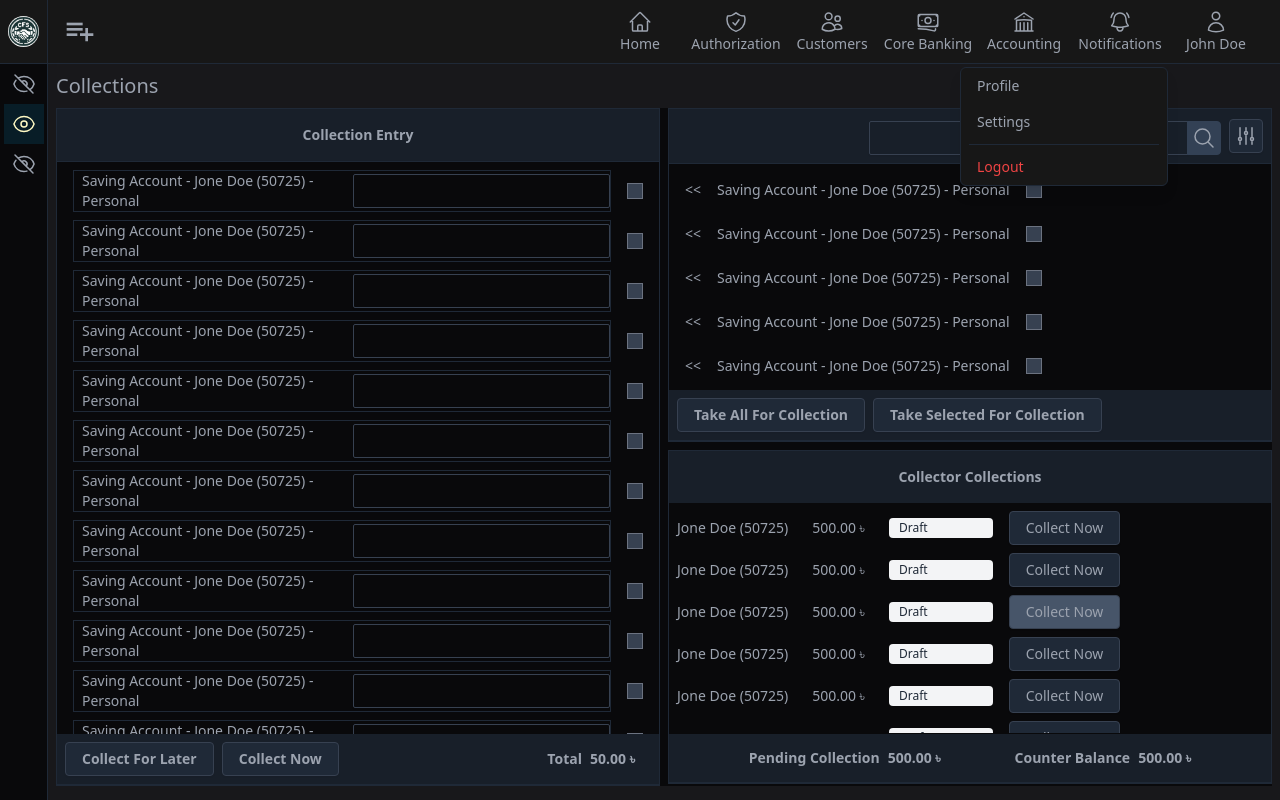
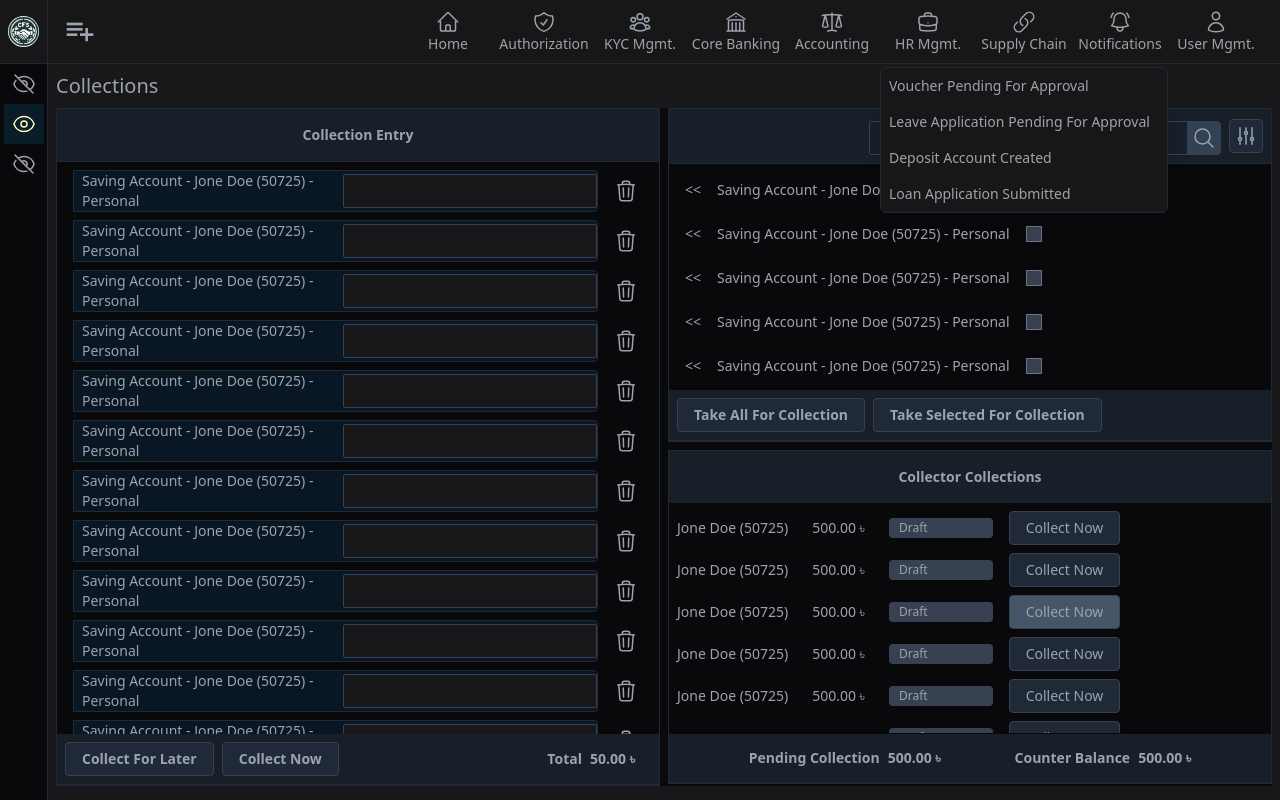
Before and after one commit to Newton-Mitro/ccs.ui, a React (Create React App) app: page /kyc/peoples in a window 1280 px wide. Both pictures are taken after a click on the button "Notifications". Built offline with nearby package versions, Linux system fonts and the light colour scheme.

Commit message:
ui update

```diff
--- a/src/layouts/AuthLayout.tsx
+++ b/src/layouts/AuthLayout.tsx
@@ -179,7 +179,7 @@ const AuthLayout = () => {
               className={({ isActive }) => {
                 return `${
                   isActive ? "text-gray-300 font-bold" : ""
-                } flex flex-col items-center justify-center h-full hover:cursor-pointer hover:text-gray-300w-10 lg:w-24 w-10 hover:text-yellow-100`;
+                } flex flex-col items-center justify-center h-full hover:cursor-pointer hover:text-gray-300w-10 lg:w-24 w-8 hover:text-yellow-100`;
               }}
             >
               <svg
@@ -204,7 +204,7 @@ const AuthLayout = () => {
               className={({ isActive }) => {
                 return `${
                   isActive ? "text-gray-300 font-bold" : ""
-                } flex flex-col items-center justify-center h-full hover:cursor-pointer hover:text-gray-300w-10 lg:w-24 w-10 hover:text-yellow-100`;
+                } flex flex-col items-center justify-center h-full hover:cursor-pointer hover:text-gray-300w-10 lg:w-24 w-8 hover:text-yellow-100`;
               }}
             >
               <svg
@@ -229,57 +229,32 @@ const AuthLayout = () => {
               className={({ isActive }) => {
                 return `${
                   isActive ? "text-gray-300 font-bold" : ""
-                } flex flex-col items-center justify-center h-full hover:cursor-pointer hover:text-gray-300w-10 lg:w-24 w-10 hover:text-yellow-100`;
+                } flex flex-col items-center justify-center h-full hover:cursor-pointer hover:text-gray-300w-10 lg:w-24 w-8 hover:text-yellow-100`;
               }}
             >
               <svg
                 xmlns="http://www.w3.org/2000/svg"
                 fill="none"
                 viewBox="0 0 24 24"
-                strokeWidth={1.5}
+                stroke-width="1.5"
                 stroke="currentColor"
                 className="w-6 h-6"
               >
                 <path
-                  strokeLinecap="round"
-                  strokeLinejoin="round"
-                  d="M15 19.128a9.38 9.38 0 0 0 2.625.372 9.337 9.337 0 0 0 4.121-.952 4.125 4.125 0 0 0-7.533-2.493M15 19.128v-.003c0-1.113-.285-2.16-.786-3.07M15 19.128v.106A12.318 12.318 0 0 1 8.624 21c-2.331 0-4.512-.645-6.374-1.766l-.001-.109a6.375 6.375 0 0 1 11.964-3.07M12 6.375a3.375 3.375 0 1 1-6.75 0 3.375 3.375 0 0 1 6.75 0Zm8.25 2.25a2.625 2.625 0 1 1-5.25 0 2.625 2.625 0 0 1 5.25 0Z"
+                  stroke-linecap="round"
+                  stroke-linejoin="round"
+                  d="M18 18.72a9.094 9.094 0 0 0 3.741-.479 3 3 0 0 0-4.682-2.72m.94 3.198.001.031c0 .225-.012.447-.037.666A11.944 11.944 0 0 1 12 21c-2.17 0-4.207-.576-5.963-1.584A6.062 6.062 0 0 1 6 18.719m12 0a5.971 5.971 0 0 0-.941-3.197m0 0A5.995 5.995 0 0 0 12 12.75a5.995 5.995 0 0 0-5.058 2.772m0 0a3 3 0 0 0-4.681 2.72 8.986 8.986 0 0 0 3.74.477m.94-3.197a5.971 5.971 0 0 0-.94 3.197M15 6.75a3 3 0 1 1-6 0 3 3 0 0 1 6 0Zm6 3a2.25 2.25 0 1 1-4.5 0 2.25 2.25 0 0 1 4.5 0Zm-13.5 0a2.25 2.25 0 1 1-4.5 0 2.25 2.25 0 0 1 4.5 0Z"
                 />
               </svg>
 
-              <span className="hidden lg:inline-block">Customers</span>
+              <span className="hidden lg:inline-block">KYC Mgmt.</span>
             </NavLink>
             <NavLink
               to="/core-banking"
               className={({ isActive }) => {
                 return `${
                   isActive ? "text-gray-300 font-bold" : ""
-                } flex flex-col items-center justify-center h-full hover:cursor-pointer hover:text-gray-300w-10 lg:w-24 w-10 hover:text-yellow-100`;
-              }}
-            >
-              <svg
-                xmlns="http://www.w3.org/2000/svg"
-                fill="none"
-                viewBox="0 0 24 24"
-                strokeWidth="1.5"
-                stroke="currentColor"
-                className="w-6 h-6"
-              >
-                <path
-                  strokeLinecap="round"
-                  strokeLinejoin="round"
-                  d="M2.25 18.75a60.07 60.07 0 0 1 15.797 2.101c.727.198 1.453-.342 1.453-1.096V18.75M3.75 4.5v.75A.75.75 0 0 1 3 6h-.75m0 0v-.375c0-.621.504-1.125 1.125-1.125H20.25M2.25 6v9m18-10.5v.75c0 .414.336.75.75.75h.75m-1.5-1.5h.375c.621 0 1.125.504 1.125 1.125v9.75c0 .621-.504 1.125-1.125 1.125h-.375m1.5-1.5H21a.75.75 0 0 0-.75.75v.75m0 0H3.75m0 0h-.375a1.125 1.125 0 0 1-1.125-1.125V15m1.5 1.5v-.75A.75.75 0 0 0 3 15h-.75M15 10.5a3 3 0 1 1-6 0 3 3 0 0 1 6 0Zm3 0h.008v.008H18V10.5Zm-12 0h.008v.008H6V10.5Z"
-                />
-              </svg>
-
-              <span className="hidden lg:inline-block">Core Banking</span>
-            </NavLink>
-            <NavLink
-              to="/accounting"
-              className={({ isActive }) => {
-                return `${
-                  isActive ? "text-gray-300 font-bold" : ""
-                } flex flex-col items-center justify-center h-full hover:cursor-pointer hover:text-gray-300w-10 lg:w-24 w-10 hover:text-yellow-100`;
+                } flex flex-col items-center justify-center h-full hover:cursor-pointer hover:text-gray-300w-10 lg:w-24 w-8 hover:text-yellow-100`;
               }}
             >
               <svg
@@ -297,14 +272,92 @@ const AuthLayout = () => {
                 />
               </svg>
 
+              <span className="hidden lg:inline-block">Core Banking</span>
+            </NavLink>
+            <NavLink
+              to="/accounting"
+              className={({ isActive }) => {
+                return `${
+                  isActive ? "text-gray-300 font-bold" : ""
+                } flex flex-col items-center justify-center h-full hover:cursor-pointer hover:text-gray-300w-10 lg:w-24 w-8 hover:text-yellow-100`;
+              }}
+            >
+              <svg
+                xmlns="http://www.w3.org/2000/svg"
+                fill="none"
+                viewBox="0 0 24 24"
+                stroke-width="1.5"
+                stroke="currentColor"
+                className="w-6 h-6"
+              >
+                <path
+                  stroke-linecap="round"
+                  stroke-linejoin="round"
+                  d="M12 3v17.25m0 0c-1.472 0-2.882.265-4.185.75M12 20.25c1.472 0 2.882.265 4.185.75M18.75 4.97A48.416 48.416 0 0 0 12 4.5c-2.291 0-4.545.16-6.75.47m13.5 0c1.01.143 2.01.317 3 .52m-3-.52 2.62 10.726c.122.499-.106 1.028-.589 1.202a5.988 5.988 0 0 1-2.031.352 5.988 5.988 0 0 1-2.031-.352c-.483-.174-.711-.703-.59-1.202L18.75 4.971Zm-16.5.52c.99-.203 1.99-.377 3-.52m0 0 2.62 10.726c.122.499-.106 1.028-.589 1.202a5.989 5.989 0 0 1-2.031.352 5.989 5.989 0 0 1-2.031-.352c-.483-.174-.711-.703-.59-1.202L5.25 4.971Z"
+                />
+              </svg>
+
               <span className="hidden lg:inline-block">Accounting</span>
             </NavLink>
+
+            <NavLink
+              to="/human-resource"
+              className={({ isActive }) => {
+                return `${
+                  isActive ? "text-gray-300 font-bold" : ""
+                } flex flex-col items-center justify-center h-full hover:cursor-pointer hover:text-gray-300w-10 lg:w-24 w-8 hover:text-yellow-100`;
+              }}
+            >
+              <svg
+                xmlns="http://www.w3.org/2000/svg"
+                fill="none"
+                viewBox="0 0 24 24"
+                stroke-width="1.5"
+                stroke="currentColor"
+                className="w-6 h-6"
+              >
+                <path
+                  stroke-linecap="round"
+                  stroke-linejoin="round"
+                  d="M20.25 14.15v4.25c0 1.094-.787 2.036-1.872 2.18-2.087.277-4.216.42-6.378.42s-4.291-.143-6.378-.42c-1.085-.144-1.872-1.086-1.872-2.18v-4.25m16.5 0a2.18 2.18 0 0 0 .75-1.661V8.706c0-1.081-.768-2.015-1.837-2.175a48.114 48.114 0 0 0-3.413-.387m4.5 8.006c-.194.165-.42.295-.673.38A23.978 23.978 0 0 1 12 15.75c-2.648 0-5.195-.429-7.577-1.22a2.016 2.016 0 0 1-.673-.38m0 0A2.18 2.18 0 0 1 3 12.489V8.706c0-1.081.768-2.015 1.837-2.175a48.111 48.111 0 0 1 3.413-.387m7.5 0V5.25A2.25 2.25 0 0 0 13.5 3h-3a2.25 2.25 0 0 0-2.25 2.25v.894m7.5 0a48.667 48.667 0 0 0-7.5 0M12 12.75h.008v.008H12v-.008Z"
+                />
+              </svg>
+
+              <span className="hidden lg:inline-block">HR Mgmt.</span>
+            </NavLink>
+
+            <NavLink
+              to="/procurement"
+              className={({ isActive }) => {
+                return `${
+                  isActive ? "text-gray-300 font-bold" : ""
+                } flex flex-col items-center justify-center h-full hover:cursor-pointer hover:text-gray-300w-10 lg:w-24 w-8 hover:text-yellow-100`;
+              }}
+            >
+              <svg
+                xmlns="http://www.w3.org/2000/svg"
+                fill="none"
+                viewBox="0 0 24 24"
+                stroke-width="1.5"
+                stroke="currentColor"
+                className="w-6 h-6"
+              >
+                <path
+                  stroke-linecap="round"
+                  stroke-linejoin="round"
+                  d="M13.19 8.688a4.5 4.5 0 0 1 1.242 7.244l-4.5 4.5a4.5 4.5 0 0 1-6.364-6.364l1.757-1.757m13.35-.622 1.757-1.757a4.5 4.5 0 0 0-6.364-6.364l-4.5 4.5a4.5 4.5 0 0 0 1.242 7.244"
+                />
+              </svg>
+
+              <span className="hidden lg:inline-block">Supply Chain</span>
+            </NavLink>
+
             <div className="relative">
               <button
                 ref={notificationRef}
                 name="notifications"
                 onClick={toggleNotificationDropdown}
-                className="flex flex-col items-center justify-center h-full hover:cursor-pointer hover:text-gray-300w-10 lg:w-24 w-10 hover:text-yellow-100 focus:outline-none"
+                className="flex flex-col items-center justify-center h-full hover:cursor-pointer hover:text-gray-300w-10 lg:w-24 w-8 hover:text-yellow-100 focus:outline-none"
               >
                 <svg
                   xmlns="http://www.w3.org/2000/svg"
@@ -326,23 +379,13 @@ const AuthLayout = () => {
 
               {/* Profile Dropdown */}
               {isNotificationDropdownOpen && (
-                <div className="absolute right-0 mt-1 w-52 bg-neutral-900 border border-gray-800 rounded-md shadow-lg z-50">
-                  {/* Add profile dropdown content */}
-                  <Link to="#" className="block px-4 py-2">
-                    Profile
-                  </Link>
-                  <Link to="#" className="block px-4 py-2">
-                    Settings
-                  </Link>
-
-                  <hr className="border-t border-gray-800 mx-2 my-1" />
-
-                  <button
-                    onClick={logOut}
-                    className="block px-4 py-2 text-red-500"
-                  >
-                    Logout
-                  </button>
+                <div className="absolute right-0 mt-1 w-72 bg-neutral-900 border border-gray-800 rounded-md shadow-lg z-50">
+                  <div className="p-2">Voucher Pending For Approval</div>
+                  <div className="p-2">
+                    Leave Application Pending For Approval
+                  </div>
+                  <div className="p-2">Deposit Account Created</div>
+                  <div className="p-2">Loan Application Submitted</div>
                 </div>
               )}
             </div>
@@ -351,7 +394,7 @@ const AuthLayout = () => {
                 ref={userRef}
                 name="profile"
                 onClick={toggleProfileDropdown}
-                className="flex flex-col items-center justify-center h-full hover:cursor-pointer hover:text-gray-300w-10 lg:w-24 w-10 hover:text-yellow-100 focus:outline-none"
+                className="flex flex-col items-center justify-center h-full hover:cursor-pointer hover:text-gray-300w-10 lg:w-24 w-8 hover:text-yellow-100 focus:outline-none"
               >
                 <svg
                   xmlns="http://www.w3.org/2000/svg"
@@ -368,7 +411,7 @@ const AuthLayout = () => {
                   />
                 </svg>
 
-                <span className="hidden lg:inline-block">John Doe</span>
+                <span className="hidden lg:inline-block">User Mgmt.</span>
               </button>
 
               {/* Profile Dropdown */}
--- a/src/pages/kyc/peoples/components/CollectionEntryItem.tsx
+++ b/src/pages/kyc/peoples/components/CollectionEntryItem.tsx
@@ -1,19 +1,33 @@
 function CollectionEntryItem() {
   return (
     <div className="flex gap-4 items-center justify-end mx-2">
-      <div className="flex w-full justify-end gap-2 items-center border border-gray-800 pl-2">
-        <span>Saving Account - Jone Doe (50725) - Personal</span>
-        <input
-          type="text"
-          className="rounded-sm py-1 border-gray-700 bg-transparent shadow-sm focus:border-gray-800 focus:ring focus:ring-gray-800 focus:ring-opacity-50 text-gray-300"
-        />
+      <div className="flex w-full justify-end gap-2 items-center border border-gray-800 pl-2 rounded-r bg-sky-950/40">
+        <span className="w-1/2">
+          Saving Account - Jone Doe (50725) - Personal
+        </span>
+        <div className="w-1/2">
+          <input
+            type="text"
+            className="rounded-sm w-full py-1 border-gray-700 bg-zinc-900 shadow-sm focus:border-gray-800 focus:ring focus:ring-gray-800 focus:ring-opacity-50 text-gray-300"
+          />
+        </div>
       </div>
-      <input
-        id="pin"
-        name="pin"
-        type="checkbox"
-        className="border border-gray-500 bg-gray-700  checked:bg-sky-800 checked:after:translate-x-full focus:ring-green-950"
-      />
+      <div className="w-8 hover:text-yellow-100 hover:cursor-pointer hover:scale-110 transition-all">
+        <svg
+          xmlns="http://www.w3.org/2000/svg"
+          fill="none"
+          viewBox="0 0 24 24"
+          stroke-width="1.5"
+          stroke="currentColor"
+          className="w-6 h-6"
+        >
+          <path
+            stroke-linecap="round"
+            stroke-linejoin="round"
+            d="m14.74 9-.346 9m-4.788 0L9.26 9m9.968-3.21c.342.052.682.107 1.022.166m-1.022-.165L18.16 19.673a2.25 2.25 0 0 1-2.244 2.077H8.084a2.25 2.25 0 0 1-2.244-2.077L4.772 5.79m14.456 0a48.108 48.108 0 0 0-3.478-.397m-12 .562c.34-.059.68-.114 1.022-.165m0 0a48.11 48.11 0 0 1 3.478-.397m7.5 0v-.916c0-1.18-.91-2.164-2.09-2.201a51.964 51.964 0 0 0-3.32 0c-1.18.037-2.09 1.022-2.09 2.201v.916m7.5 0a48.667 48.667 0 0 0-7.5 0"
+          />
+        </svg>
+      </div>
     </div>
   );
 }
--- a/src/pages/kyc/peoples/components/CollectorCollectionsItem.tsx
+++ b/src/pages/kyc/peoples/components/CollectorCollectionsItem.tsx
@@ -4,7 +4,7 @@ function CollectorCollectionsItem({ disabled }: any) {
       <span>Jone Doe (50725)</span>
       <span>500.00 ৳</span>
       <div className="grid grid-cols-2 gap-2 items-center">
-        <span className="bg-gray-100 text-gray-800 text-xs font-medium me-2 px-2.5 py-0.5 rounded dark:bg-gray-700 dark:text-gray-300">
+        <span className="bg-gray-700 text-gray-400 text-xs font-medium me-2 px-2.5 py-0.5 rounded">
           Draft
         </span>
 
```
